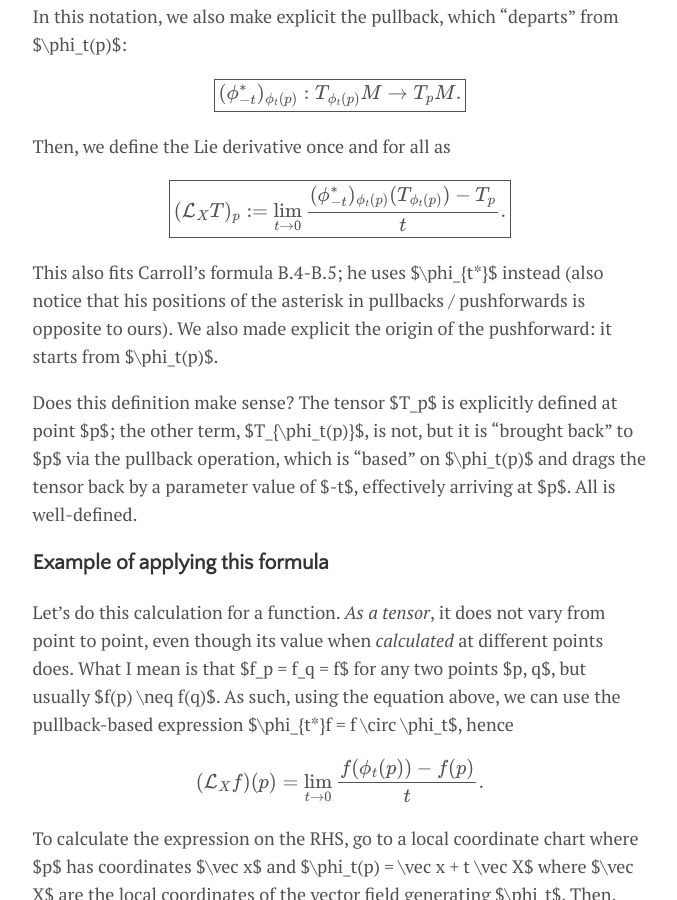
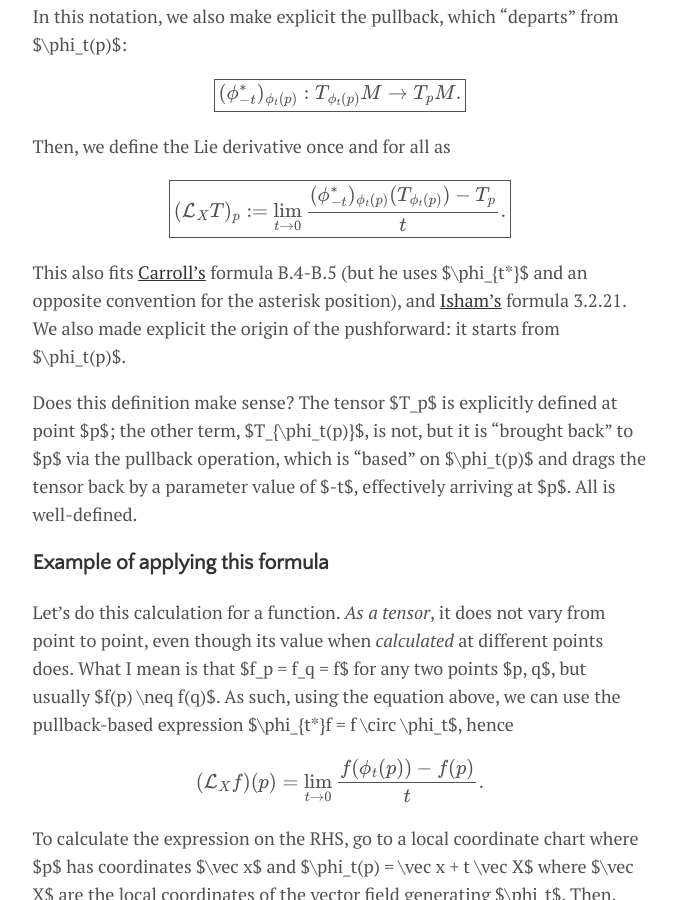
Before and after one commit to takeshimg92/takeshimg92.github.io, a Jekyll site: the page built from _posts/2023-06-25-lie_derivatives.md, in a window 1280 px wide and 900 px high, scrolled down 4113 px. Shown: the whole window, without its empty margins (300-977 px from the left). Built offline with Jekyll 4.4.1, drawn with Linux system fonts in a browser that asks for light colours; formulas are drawn with MathJax 3.

Commit message:
Update 2023-06-25-lie_derivatives.md

```diff
--- a/_posts/2023-06-25-lie_derivatives.md
+++ b/_posts/2023-06-25-lie_derivatives.md
@@ -109,7 +109,7 @@ Then, we define the Lie derivative once and for all as
 
 $$\boxed{(\mathcal L_X T)_p := \lim_{t\to 0}\frac{(\phi_{-t}^*)_{\phi_t(p)}(T_{\phi_t(p)}) - T_p }{t}.}$$
 
-This also fits Carroll's formula B.4-B.5; he uses $\phi_{t*}$ instead (also notice that his positions of the asterisk in pullbacks / pushforwards is opposite to ours). We also made explicit the origin of the pushforward: it starts from $\phi_t(p)$.
+This also fits [Carroll's](https://www.amazon.com/Spacetime-Geometry-Introduction-General-Relativity/dp/0805387323) formula B.4-B.5 (but he uses $\phi_{t*}$ and an opposite convention for the asterisk position), and [Isham's](https://www.amazon.com/Differential-Geometry-Physicists-Scientific-Lecture/dp/9810235623) formula 3.2.21. We also made explicit the origin of the pushforward: it starts from $\phi_t(p)$.
 
 Does this definition make sense? The tensor $T_p$ is explicitly defined at point $p$; the other term, $T_{\phi_t(p)}$, is not, but it is "brought back" to $p$ via the pullback operation, which is "based" on $\phi_t(p)$ and drags the tensor back by a parameter value of $-t$, effectively arriving at $p$. All is well-defined.
 
```
